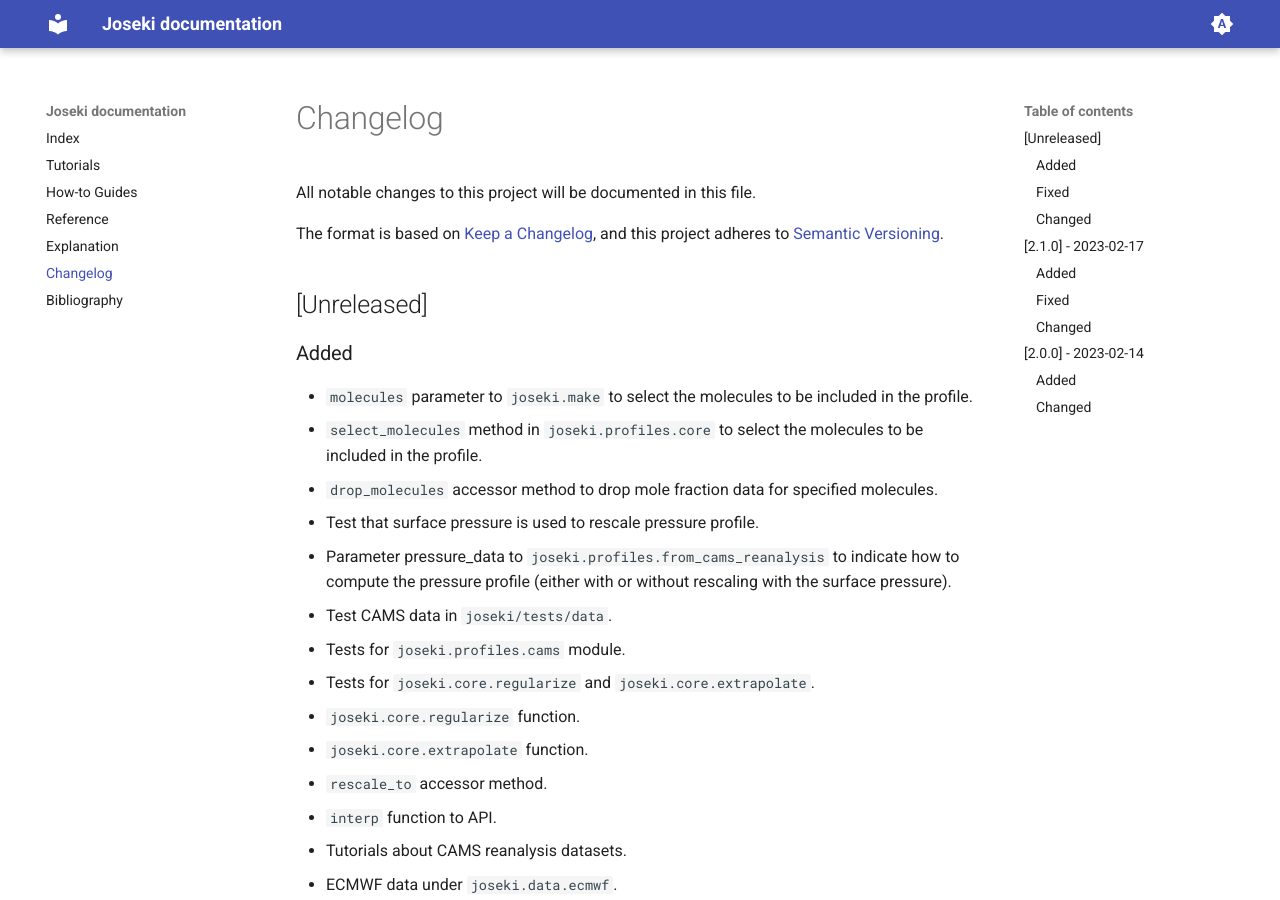
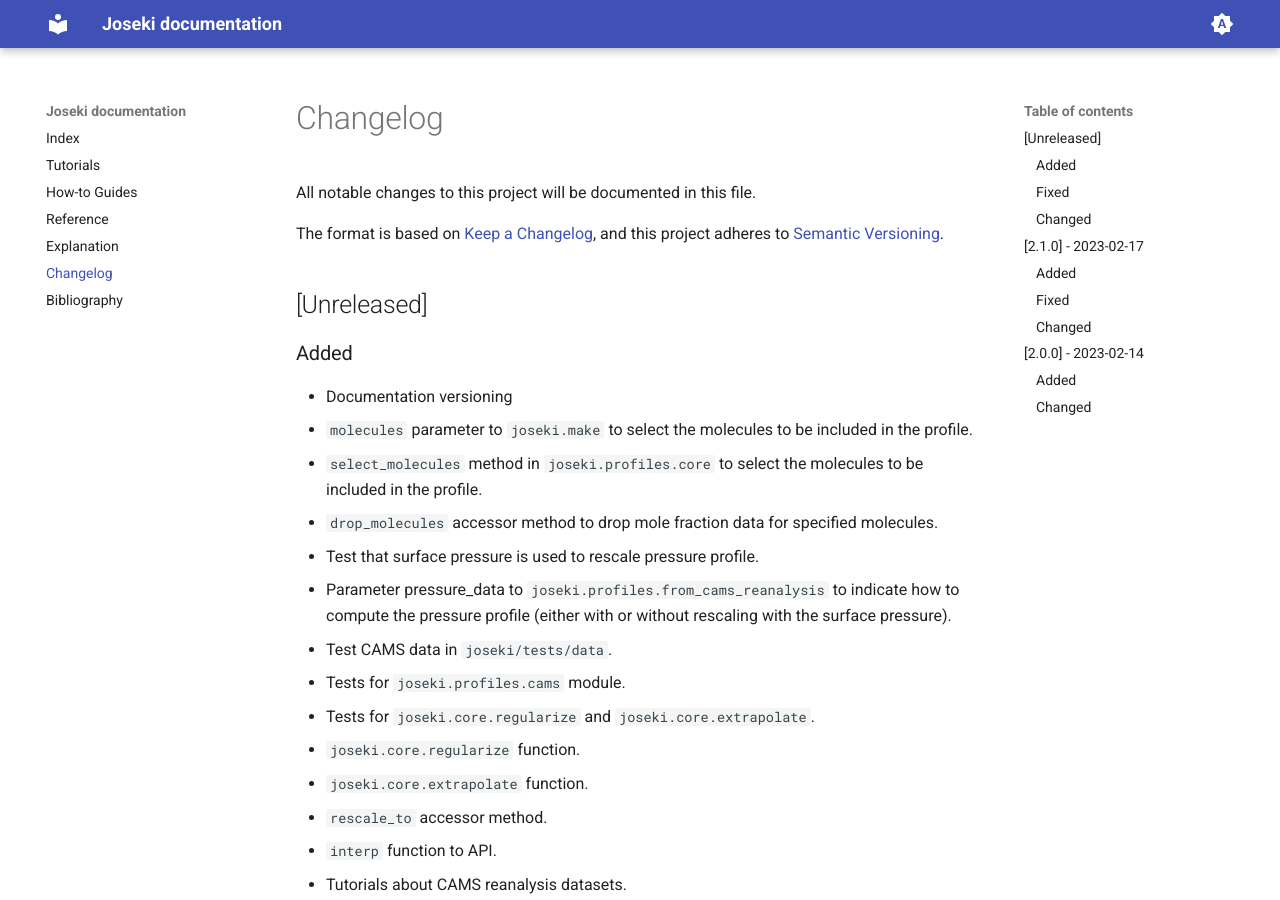
Before and after one commit to rayference/joseki, an MkDocs documentation site: the page built from docs/changelog.md, in a window 1280 px wide and 900 px high. Built offline with MkDocs 1.6.1 and Material for MkDocs 9.7.7, drawn with Linux system fonts in a browser that asks for light colours; the version menu is left out.

Commit message:
Update changelog

```diff
--- a/docs/changelog.md
+++ b/docs/changelog.md
@@ -9,6 +9,7 @@ and this project adheres to [Semantic Versioning](https://semver.org/spec/v2.0.0
 
 ### Added
 
+* Documentation versioning
 * `molecules` parameter to `joseki.make` to select the molecules to be
   included in the profile.
 * `select_molecules` method in `joseki.profiles.core` to select the
```
